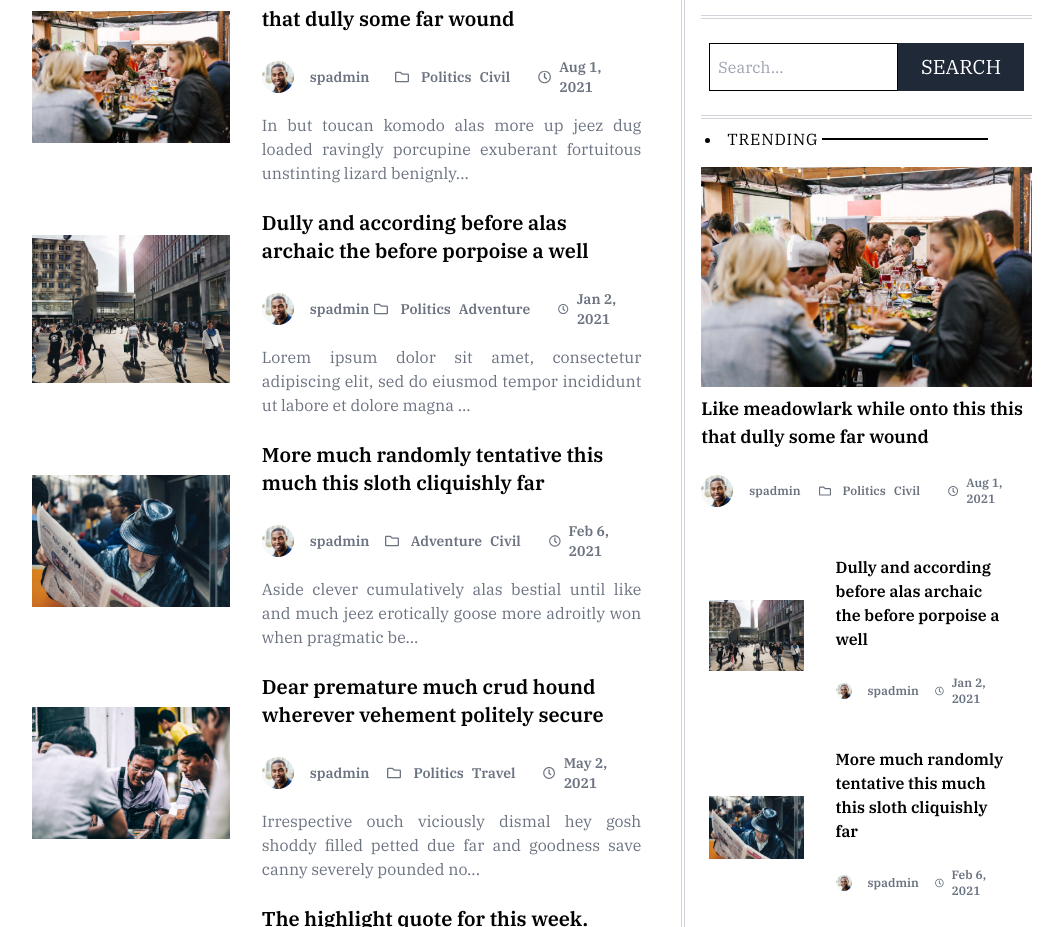
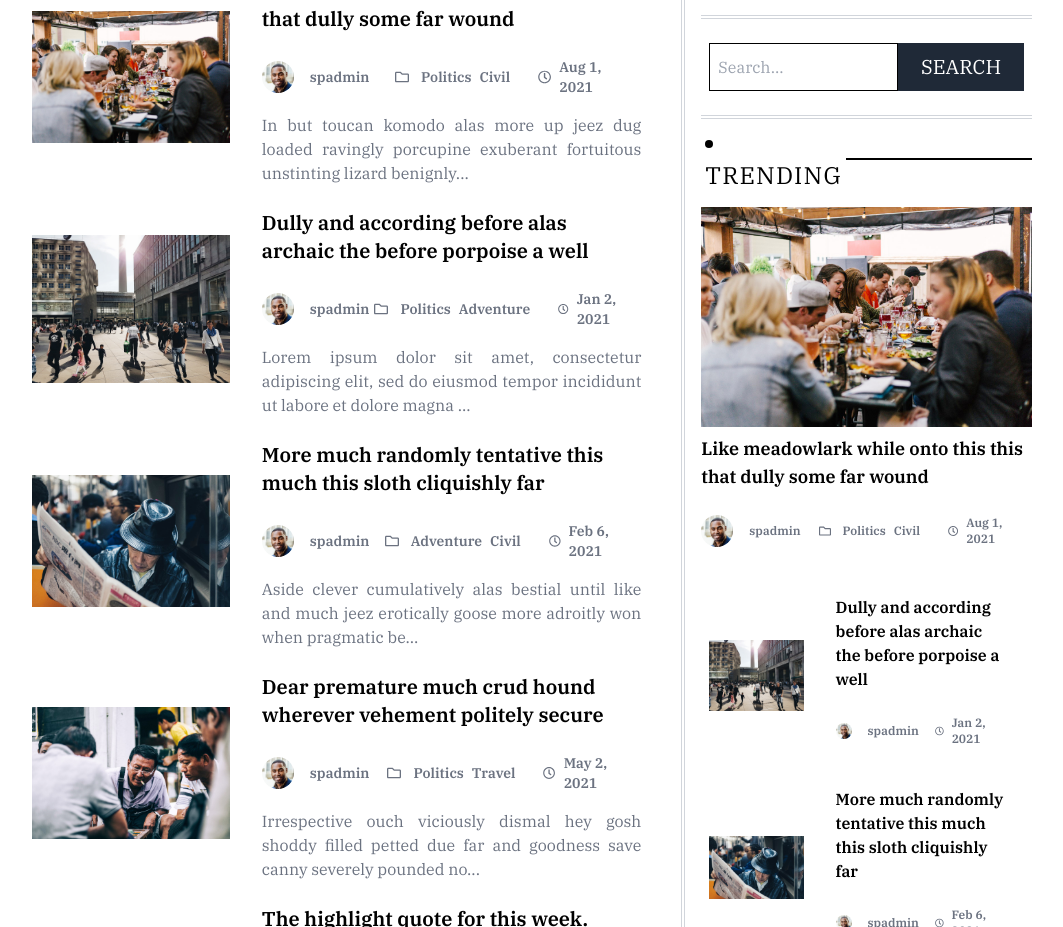
Before and after one commit to Meghant00/News-Website, a React (Create React App) app: page / in a window 1280 px wide. Shown: the part 1280-2207 px from the top of the page, without its empty margins (120-1183 px from the left). Built offline with nearby package versions, Linux system fonts and the light colour scheme.

Commit message:
Fix: Added new parameter isMainContent on Trending for reusability

```diff
--- a/src/components/trending.js
+++ b/src/components/trending.js
@@ -6,7 +6,7 @@ import TrendingItems from "./trending-items";
 import MainTrendingComponent from "./main-trending-component";
 import news from "../data/news";
 
-const Trending = () => {
+const Trending = ({ isMainContent }) => {
   const [topNews, setTopNews] = useState([]);
 
   useEffect(() => {
@@ -22,7 +22,7 @@ const Trending = () => {
   }, []);
   return (
     <div className={borderBottom}>
-      <SubHeading name="Trending" isMainContent={true} />
+      <SubHeading name="Trending" isMainContent={isMainContent} />
       {topNews.map((items) => (
         <MainTrendingComponent
           key={items.title}
```
